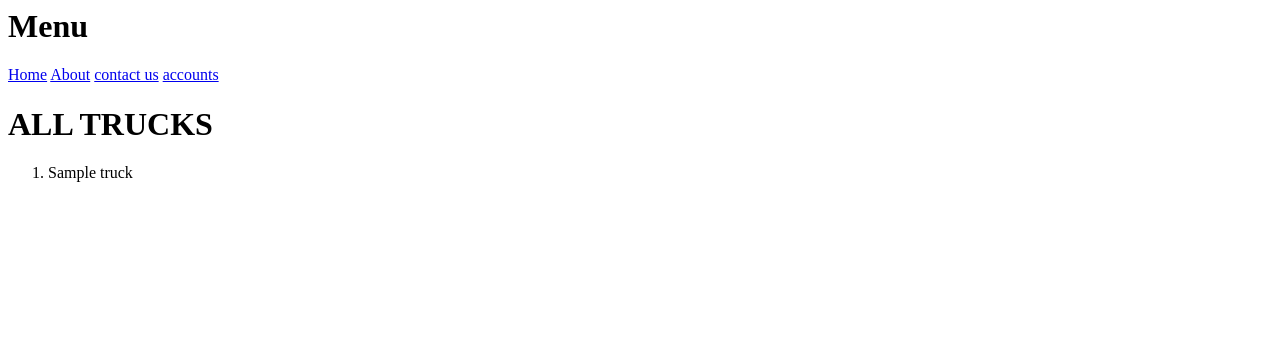
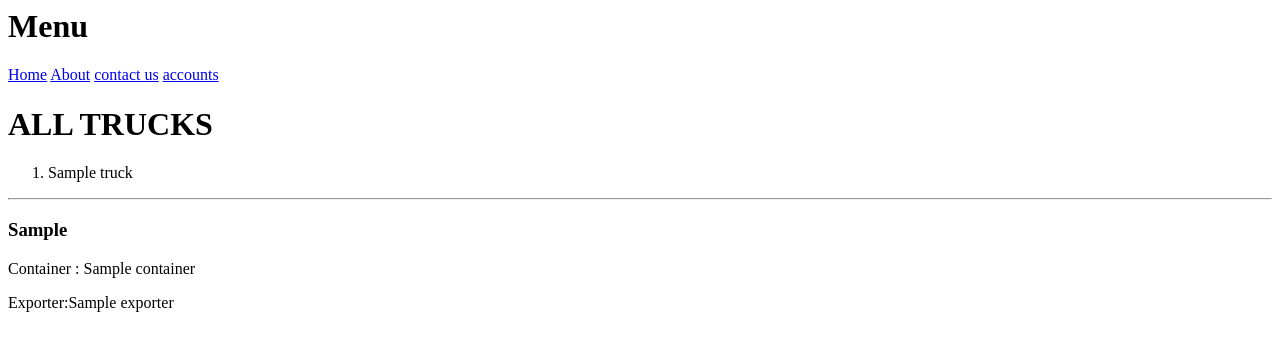
Before and after one commit to Nassir-dev/django, a Django app: template trucks/templates/trucks/index.html in a window 1280 px wide. Shown: the top 351 px of the page. Run offline with Django 3.2, Linux system fonts and the light colour scheme; the template is opened without the code that fills it: most values are stand-ins (such as "Sample title", 1, 10 or a date in 2020); parts of the project's set-up code (start-up, migrations or seed data) failed here and were passed over.

Commit message:
templates

```diff
--- a/models/settings.py
+++ b/models/settings.py
@@ -37,7 +37,8 @@ INSTALLED_APPS = [
     'django.contrib.sessions',
     'django.contrib.messages',
     'django.contrib.staticfiles',
-    'trucks',
+    #'trucks',
+    'trucks.apps.TrucksConfig'
 ]
 
 MIDDLEWARE = [
--- a/trucks/models.py
+++ b/trucks/models.py
@@ -38,6 +38,7 @@ class create_invoice(models.Model):
 
 class payment(models.Model):
     date_created = models.DateField(blank=True, null=True)
+
     invoice_paid = models.ForeignKey(create_invoice, on_delete='CASCADE')
     amount_paid = models.CharField(max_length=50)
 
--- a/trucks/templates/trucks/index.html
+++ b/trucks/templates/trucks/index.html
@@ -19,6 +19,14 @@
 
     </ol>
 
+    <hr>
+
+    {% for truck in trucks %}
+    <h3>{{ truck.truck_no }}</h3>
+    <p>Container : {{truck.container}}</p>
+    <p>Exporter:{{truck.exporter}}</p>
+    {% endfor %}
+
 
 
 {%endblock content%}
```
Also changed, not shown: db.sqlite3, 5 other files.
